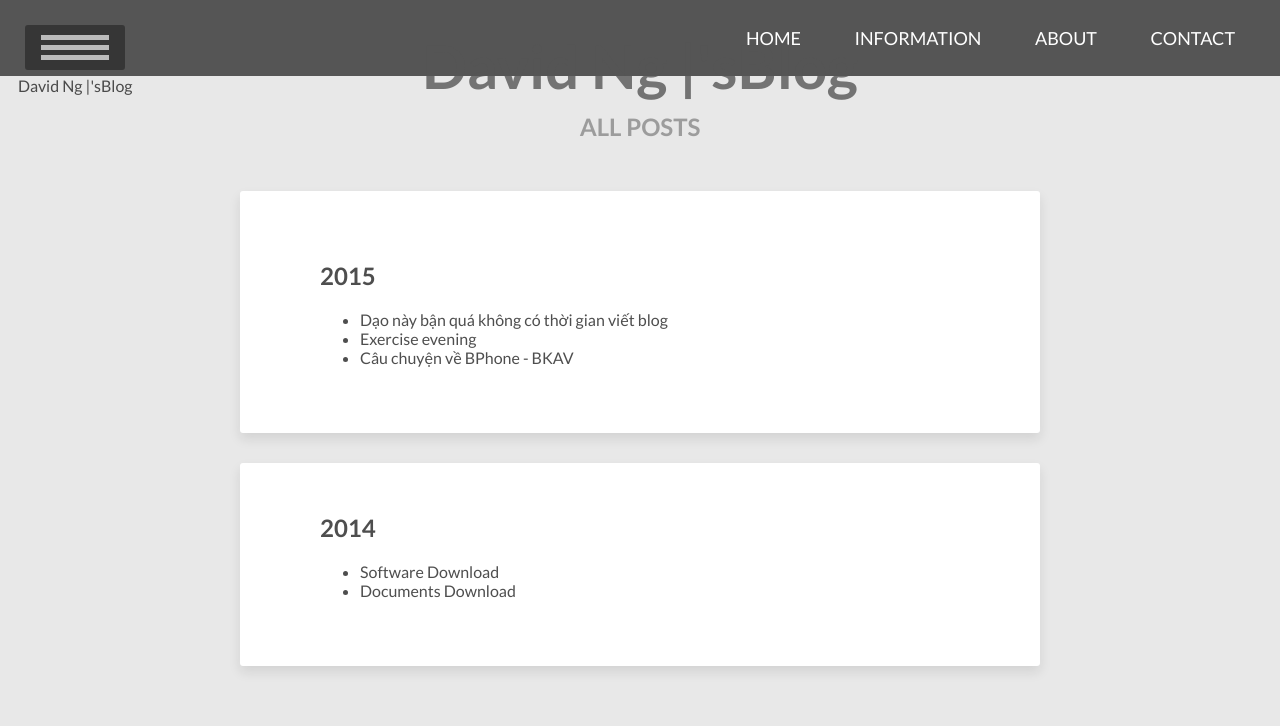
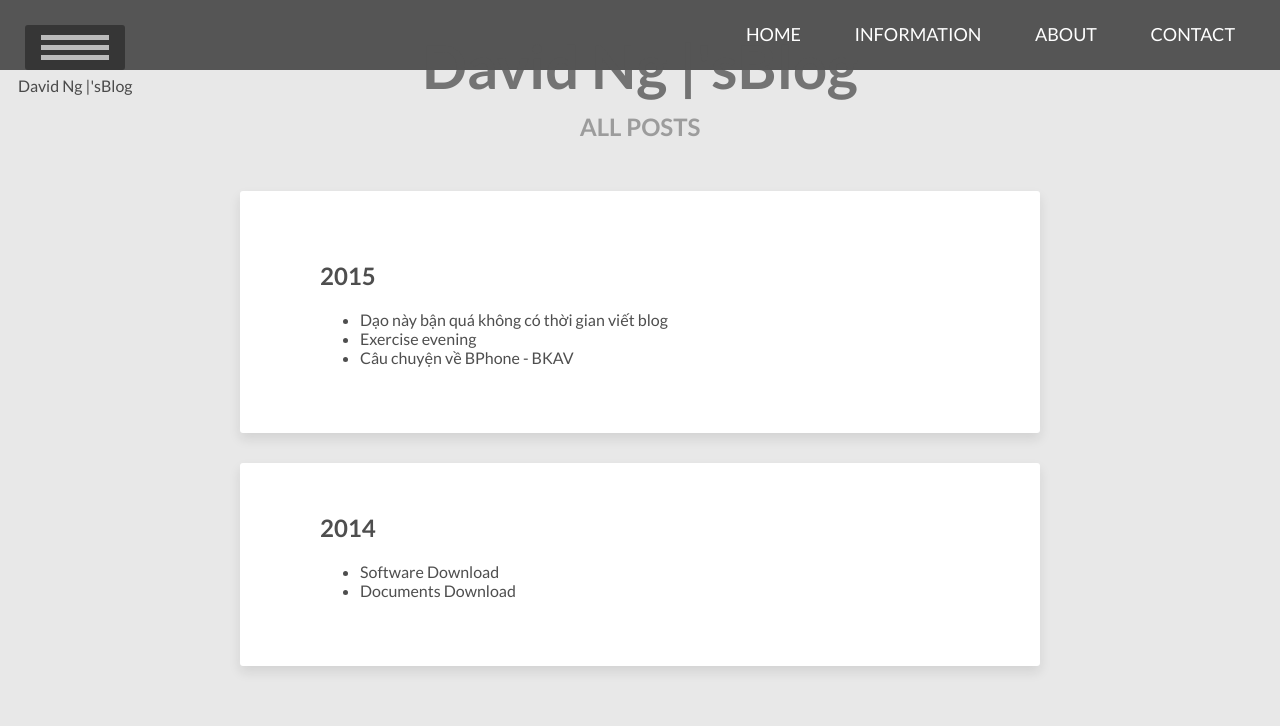
Before and after one commit to vareisen/vareisen.github.io, a Jekyll site: the page built from posts/index.html, in a window 1280 px wide and 1268 px high. Shown: the top 726 px of the window. Built offline with Jekyll 4.4.1, drawn with Linux system fonts in a browser that asks for light colours; comment, search, counter and statistics services are not loaded; grey boxes are pictures that could not be loaded.

Commit message:
Update head.html

```diff
--- a/_includes/head.html
+++ b/_includes/head.html
@@ -80,8 +80,8 @@ p.pos_fixed {
 #navi-bar ul {
     list-style-type: none;
     padding-left: 0;
-    padding-top: 9px;
-    padding-bottom: 9px;
+    padding-top: 5px;
+    padding-bottom: 7px;
     padding-right: 5px;
 }
 #navi-bar ul li {
```
